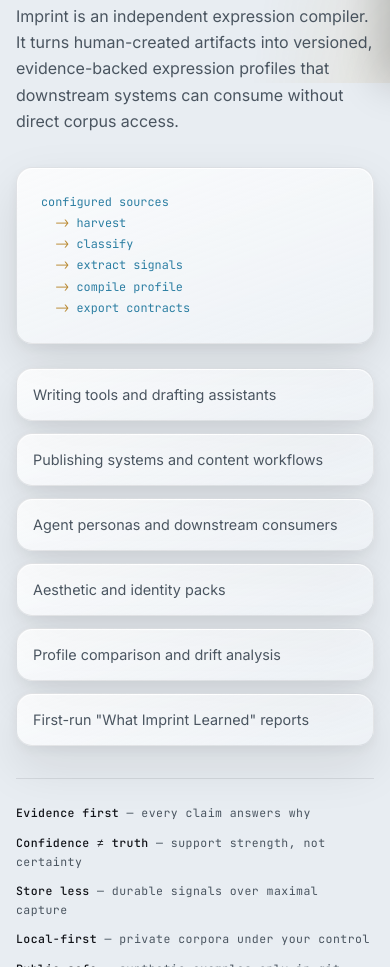
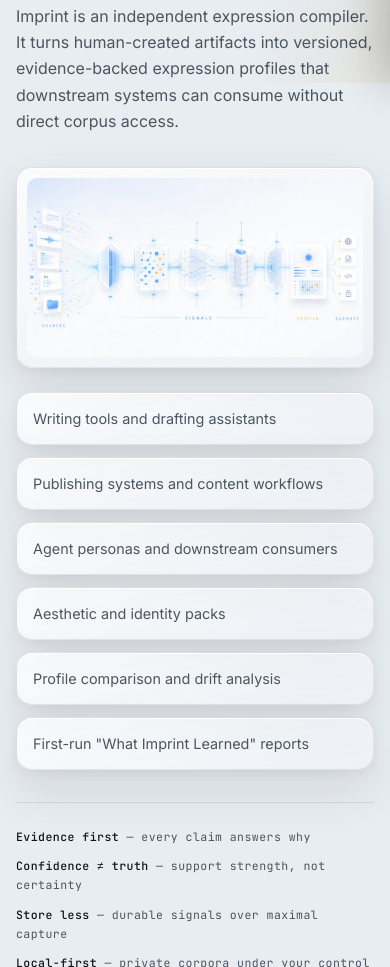
Before and after one commit to niclydon/imprint, a plain HTML site: page web/index.html in a window 390 px wide. Shown: the part 761-1728 px from the top of the page. Drawn offline with Linux system fonts and the light colour scheme.

Commit message:
Replace text pipeline box with theme-aware diagram images
Swap the monospace configured-sources pre block for dark/light pipeline
illustrations (3DD46FBC dark, D753F74F light) as responsive WebP assets
that follow the navbar theme toggle.

```diff
--- a/web/index.html
+++ b/web/index.html
@@ -120,14 +120,24 @@
           without direct corpus access.
         </p>
 
-        <div id="pipeline" class="pipeline glass" role="img" aria-label="Imprint processing pipeline">
-          <pre>configured sources
-  <span class="arrow">-></span> harvest
-  <span class="arrow">-></span> classify
-  <span class="arrow">-></span> extract signals
-  <span class="arrow">-></span> compile profile
-  <span class="arrow">-></span> export contracts</pre>
-        </div>
+        <figure id="pipeline" class="pipeline pipeline-visual glass">
+          <img
+            class="pipeline-img pipeline-img--dark"
+            src="/pipeline-dark.webp"
+            alt="Imprint pipeline: sources flow through signal extraction and profile compilation to portable exports"
+            width="1717"
+            height="916"
+            loading="lazy"
+            decoding="async">
+          <img
+            class="pipeline-img pipeline-img--light"
+            src="/pipeline-light.webp"
+            alt="Imprint pipeline: sources flow through signal extraction and profile compilation to portable exports"
+            width="1717"
+            height="916"
+            loading="lazy"
+            decoding="async">
+        </figure>
 
         <ul class="outcomes">
           <li class="glass lift reveal reveal-2"><span class="sheen" aria-hidden="true"></span>Writing tools and drafting assistants</li>
--- a/web/styles.css
+++ b/web/styles.css
@@ -691,23 +691,31 @@ body.nav-open {
   margin-bottom: 2rem;
 }
 
-/* ─── Pipeline ─── */
+/* ─── Pipeline diagram ─── */
 
-.pipeline {
-  padding: 1.5rem;
-  overflow-x: auto;
+.pipeline-visual {
+  padding: 0.65rem;
+  overflow: hidden;
+  margin-top: 0.25rem;
 }
 
-.pipeline pre {
-  font-family: var(--font-mono);
-  font-size: 0.82rem;
-  line-height: 1.8;
-  color: var(--cyan);
-  white-space: pre;
+.pipeline-img {
+  display: block;
+  width: 100%;
+  height: auto;
+  border-radius: calc(var(--radius) - 6px);
 }
 
-.pipeline .arrow {
-  color: var(--amber);
+.pipeline-img--light {
+  display: none;
+}
+
+[data-theme="light"] .pipeline-img--dark {
+  display: none;
+}
+
+[data-theme="light"] .pipeline-img--light {
+  display: block;
 }
 
 /* ─── Principles strip ─── */
@@ -1013,9 +1021,6 @@ body.nav-open {
     gap: 0.5rem;
   }
 
-  .pipeline pre {
-    font-size: 0.74rem;
-  }
 }
 
 @media (max-width: 520px) {
```
Also changed, not shown: web/pipeline-dark.webp (added), web/pipeline-light.webp (added), 1 other file.
